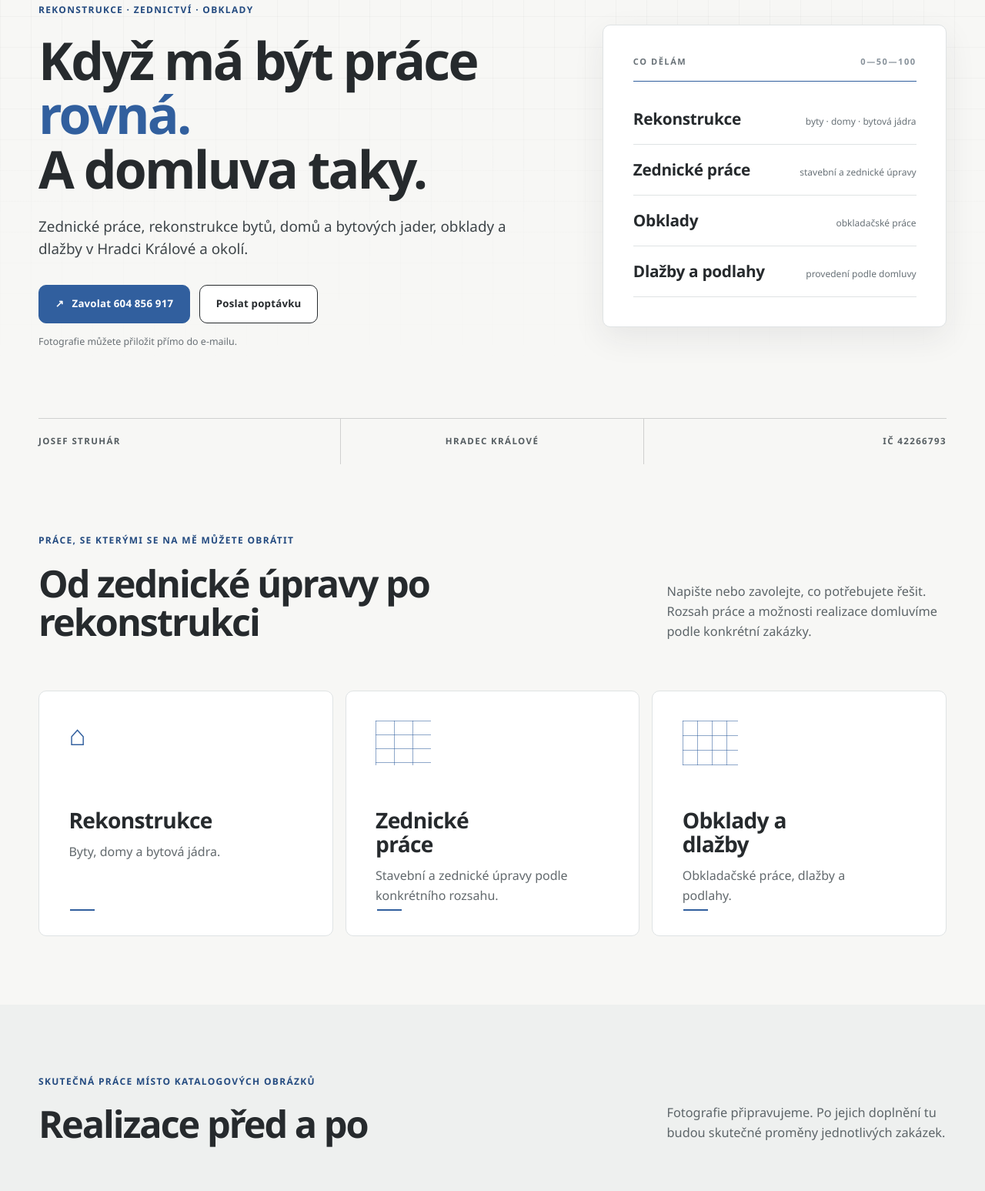
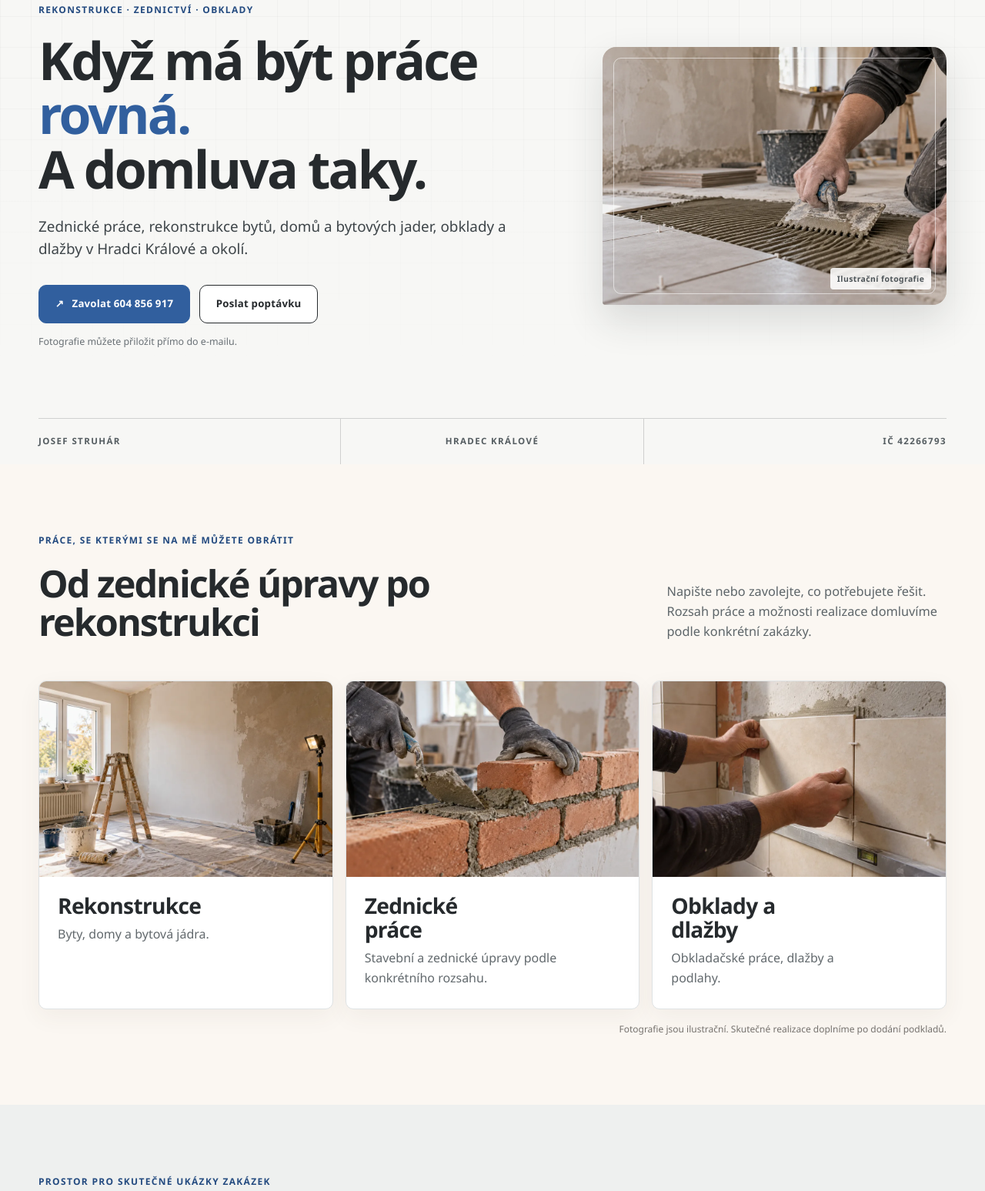
Before and after one commit to boruvkamartin/zednictvi-struhar, a plain HTML site: page index.html in a window 1280 px wide. Shown: the part 182-1729 px from the top of the page at 77% size. Drawn offline with Linux system fonts and the light colour scheme.

Commit message:
Add warm illustrative photography

```diff
--- a/index.html
+++ b/index.html
@@ -16,6 +16,7 @@
       content="Rekonstrukce, zednické práce, obklady a dlažby v Hradci Králové a okolí."
     >
     <meta property="og:url" content="https://boruvkamartin.github.io/zednictvi-struhar/">
+    <meta property="og:image" content="https://boruvkamartin.github.io/zednictvi-struhar/assets/images/hero-obkladani.webp">
     <meta name="twitter:card" content="summary">
     <title>Josef Struhár | Zednické práce a rekonstrukce</title>
     <link rel="stylesheet" href="./styles.css">
@@ -29,6 +30,7 @@
         "url": "https://boruvkamartin.github.io/zednictvi-struhar/",
         "telephone": "+420604856917",
         "email": "josefstruhar@seznam.cz",
+        "image": "https://boruvkamartin.github.io/zednictvi-struhar/assets/images/hero-obkladani.webp",
         "description": "Zednické práce, rekonstrukce bytů, domů a bytových jader, obklady a dlažby v Hradci Králové a okolí.",
         "identifier": "IČ 42266793",
         "address": {
@@ -100,30 +102,16 @@
             <p class="hero-note">Fotografie můžete přiložit přímo do e-mailu.</p>
           </div>
 
-          <div class="craft-board reveal" aria-label="Přehled nabízených prací">
-            <div class="board-corner board-corner-top" aria-hidden="true"></div>
-            <div class="board-heading">
-              <span>Co dělám</span>
-              <span class="board-scale" aria-hidden="true">0—50—100</span>
-            </div>
-            <div class="board-row">
-              <strong>Rekonstrukce</strong>
-              <span>byty · domy · bytová jádra</span>
-            </div>
-            <div class="board-row">
-              <strong>Zednické práce</strong>
-              <span>stavební a zednické úpravy</span>
-            </div>
-            <div class="board-row">
-              <strong>Obklady</strong>
-              <span>obkladačské práce</span>
-            </div>
-            <div class="board-row">
-              <strong>Dlažby a podlahy</strong>
-              <span>provedení podle domluvy</span>
-            </div>
-            <div class="board-corner board-corner-bottom" aria-hidden="true"></div>
-          </div>
+          <figure class="hero-visual reveal">
+            <img
+              src="./assets/images/hero-obkladani.webp"
+              width="1440"
+              height="1080"
+              alt="Ilustrační detail pokládky dlažby při rekonstrukci"
+              fetchpriority="high"
+            >
+            <figcaption>Ilustrační fotografie</figcaption>
+          </figure>
         </div>
         <div class="container fact-strip" aria-label="Základní údaje">
           <span>Josef Struhár</span>
@@ -145,24 +133,49 @@
 
           <div class="service-grid">
             <article class="service-card reveal">
-              <span class="service-symbol" aria-hidden="true">⌂</span>
+              <img
+                class="service-image"
+                src="./assets/images/rekonstrukce-interier.webp"
+                width="960"
+                height="640"
+                alt="Ilustrační interiér v průběhu rekonstrukce"
+                loading="lazy"
+              >
+              <div class="service-content">
                 <h3>Rekonstrukce</h3>
                 <p>Byty, domy a bytová jádra.</p>
-              <span class="service-rule" aria-hidden="true"></span>
+              </div>
             </article>
             <article class="service-card reveal">
-              <span class="service-symbol bricks" aria-hidden="true"></span>
+              <img
+                class="service-image"
+                src="./assets/images/zednicke-prace.webp"
+                width="960"
+                height="640"
+                alt="Ilustrační detail zdění cihlové příčky"
+                loading="lazy"
+              >
+              <div class="service-content">
                 <h3>Zednické práce</h3>
                 <p>Stavební a zednické úpravy podle konkrétního rozsahu.</p>
-              <span class="service-rule" aria-hidden="true"></span>
+              </div>
             </article>
             <article class="service-card reveal">
-              <span class="service-symbol tiles" aria-hidden="true"></span>
+              <img
+                class="service-image"
+                src="./assets/images/obklady.webp"
+                width="960"
+                height="640"
+                alt="Ilustrační detail přesného osazování obkladu"
+                loading="lazy"
+              >
+              <div class="service-content">
                 <h3>Obklady a dlažby</h3>
                 <p>Obkladačské práce, dlažby a podlahy.</p>
-              <span class="service-rule" aria-hidden="true"></span>
+              </div>
             </article>
           </div>
+          <p class="image-disclaimer">Fotografie jsou ilustrační. Skutečné realizace doplníme po dodání podkladů.</p>
         </div>
       </section>
 
@@ -170,7 +183,7 @@
         <div class="container">
           <div class="section-heading section-heading-inline reveal">
             <div>
-              <p class="eyebrow">Skutečná práce místo katalogových obrázků</p>
+              <p class="eyebrow">Prostor pro skutečné ukázky zakázek</p>
               <h2 id="projects-title">Realizace před a po</h2>
             </div>
             <p>
--- a/styles.css
+++ b/styles.css
@@ -265,6 +265,47 @@ a {
   gap: clamp(3rem, 6vw, 5.5rem);
 }
 
+.hero-visual {
+  position: relative;
+  margin: 0;
+  overflow: hidden;
+  border-radius: 18px 18px 18px 4px;
+  background: #ded8cf;
+  box-shadow: 0 20px 50px rgba(38, 42, 45, 0.14);
+}
+
+.hero-visual::before {
+  position: absolute;
+  inset: 14px;
+  z-index: 1;
+  border: 1px solid rgba(255, 255, 255, 0.55);
+  border-radius: 10px;
+  content: "";
+  pointer-events: none;
+}
+
+.hero-visual img {
+  display: block;
+  width: 100%;
+  height: auto;
+  aspect-ratio: 4 / 3;
+  object-fit: cover;
+}
+
+.hero-visual figcaption {
+  position: absolute;
+  right: 1.25rem;
+  bottom: 1.25rem;
+  z-index: 2;
+  padding: 0.35rem 0.55rem;
+  border-radius: 4px;
+  color: #4e5559;
+  background: rgba(255, 255, 255, 0.88);
+  font-size: 0.65rem;
+  font-weight: 700;
+  letter-spacing: 0.04em;
+}
+
 .eyebrow {
   margin: 0 0 1.25rem;
   color: var(--chalk-dark);
@@ -359,82 +400,6 @@ a {
   font-size: 0.78rem;
 }
 
-.craft-board {
-  position: relative;
-  padding: clamp(1.5rem, 3vw, 2.5rem);
-  color: var(--graphite);
-  border: 1px solid var(--concrete-light);
-  border-radius: var(--radius);
-  background-color: var(--paper);
-  box-shadow: var(--shadow);
-}
-
-.board-corner {
-  display: none;
-}
-
-.board-corner-top {
-  top: 12px;
-  right: 12px;
-  border-top: 3px solid var(--chalk);
-  border-right: 3px solid var(--chalk);
-}
-
-.board-corner-bottom {
-  bottom: 12px;
-  left: 12px;
-  border-bottom: 3px solid var(--chalk);
-  border-left: 3px solid var(--chalk);
-}
-
-.board-heading,
-.board-row {
-  display: flex;
-  justify-content: space-between;
-  gap: 1rem;
-}
-
-.board-heading {
-  margin-bottom: 1rem;
-  padding-bottom: 1rem;
-  border-bottom: 1px solid var(--chalk);
-  color: #687177;
-  font-size: 0.69rem;
-  font-weight: 800;
-  letter-spacing: 0.14em;
-  text-transform: uppercase;
-}
-
-.board-scale {
-  color: #87919a;
-}
-
-.board-row {
-  align-items: baseline;
-  padding: 1.25rem 0;
-  border-bottom: 1px solid var(--concrete-light);
-}
-
-.board-row:last-of-type {
-  border-bottom: 0;
-}
-
-.board-row strong {
-  font-family: var(--display);
-  font-size: clamp(1.05rem, 1.7vw, 1.3rem);
-  font-weight: 700;
-  letter-spacing: -0.015em;
-  line-height: 1.2;
-}
-
-.board-row span {
-  max-width: 165px;
-  color: #687177;
-  font-size: 0.75rem;
-  line-height: 1.35;
-  text-align: right;
-}
-
 .fact-strip {
   display: grid;
   grid-template-columns: repeat(3, 1fr);
@@ -492,6 +457,14 @@ a {
   font-size: 1.02rem;
 }
 
+.services {
+  background: #fbf7f2;
+}
+
+.services .section-heading {
+  margin-bottom: clamp(2rem, 4vw, 3.5rem);
+}
+
 .service-grid {
   display: grid;
   grid-template-columns: repeat(3, 1fr);
@@ -500,17 +473,37 @@ a {
 
 .service-card {
   position: relative;
-  min-height: 270px;
-  padding: clamp(1.5rem, 3vw, 2.5rem);
+  min-height: 0;
+  padding: 0;
   overflow: hidden;
   border: 1px solid var(--concrete-light);
   border-radius: var(--radius);
   background: var(--paper);
+  box-shadow: 0 10px 30px rgba(93, 76, 59, 0.06);
+  transition: transform 180ms ease, box-shadow 180ms ease;
+}
+
+.service-card:hover {
+  box-shadow: 0 16px 38px rgba(93, 76, 59, 0.1);
+  transform: translateY(-3px);
+}
+
+.service-image {
+  display: block;
+  width: 100%;
+  height: auto;
+  aspect-ratio: 3 / 2;
+  object-fit: cover;
+}
+
+.service-content {
+  min-height: 150px;
+  padding: 1.4rem 1.5rem 1.65rem;
 }
 
 .service-card h3 {
   max-width: 9ch;
-  margin: 3.5rem 0 0.8rem;
+  margin: 0 0 0.55rem;
   font-family: var(--display);
   font-size: clamp(1.45rem, 2.2vw, 2rem);
   font-weight: 700;
@@ -524,35 +517,11 @@ a {
   color: #62696d;
 }
 
-.service-symbol {
-  display: block;
-  height: 58px;
-  font-family: var(--display);
-  color: var(--chalk);
-  font-size: 2.3rem;
-  font-weight: 700;
-  line-height: 1;
-}
-
-.service-symbol.bricks,
-.service-symbol.tiles {
-  width: 72px;
-  background-image: linear-gradient(rgba(49, 95, 158, 0.55) 1px, transparent 1px), linear-gradient(90deg, rgba(49, 95, 158, 0.55) 1px, transparent 1px);
-  background-size: 24px 18px;
-}
-
-.service-symbol.tiles {
-  background-image: linear-gradient(rgba(49, 95, 158, 0.55) 1px, transparent 1px), linear-gradient(90deg, rgba(49, 95, 158, 0.55) 1px, transparent 1px);
-  background-size: 19px 19px;
-}
-
-.service-rule {
-  position: absolute;
-  width: 32px;
-  bottom: 2rem;
-  left: 2.5rem;
-  height: 2px;
-  background: var(--chalk);
+.image-disclaimer {
+  margin: 1rem 0 0;
+  color: #77736f;
+  font-size: 0.75rem;
+  text-align: right;
 }
 
 .projects {
@@ -956,7 +925,7 @@ a {
   }
 
   .service-card {
-    min-height: 240px;
+    min-height: 0;
   }
 }
 
@@ -1007,17 +976,8 @@ a {
     width: 100%;
   }
 
-  .craft-board {
-    margin-inline: 0;
-  }
-
-  .board-row {
-    display: grid;
-  }
-
-  .board-row span {
-    max-width: none;
-    text-align: left;
+  .hero-visual {
+    border-radius: 14px 14px 14px 3px;
   }
 
   .fact-strip {
```
Also changed, not shown: assets/images/hero-obkladani.webp (added), assets/images/obklady.webp (added), assets/images/rekonstrukce-interier.webp (added), assets/images/zednicke-prace.webp (added), 1 other file. Lines whose indentation alone changed are shown as unchanged.
